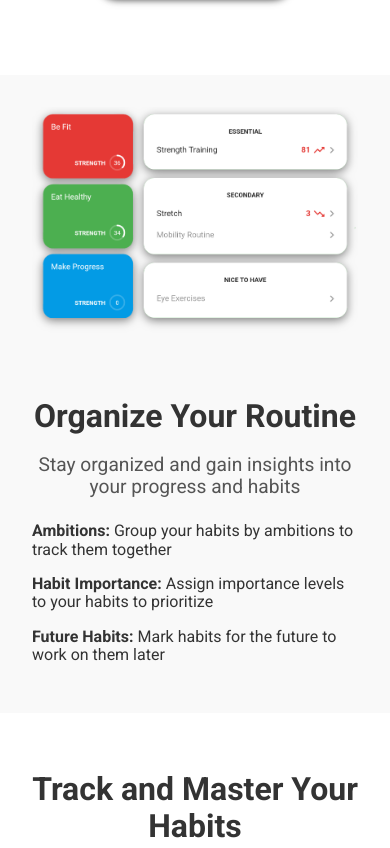
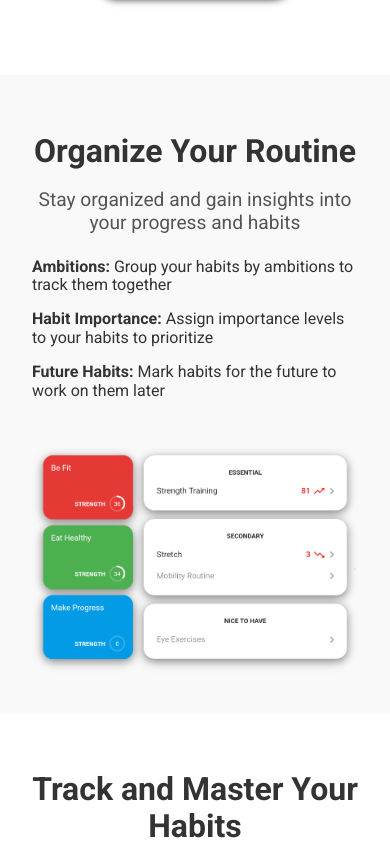
Before and after one commit to StefanDimov/ambition-habit-site, a website: page index.html in a window 390 px wide. Shown: the part 948-1796 px from the top of the page. Drawn offline with Linux system fonts and the light colour scheme.

Commit message:
Feature section mobile order;

```diff
--- a/index.css
+++ b/index.css
@@ -1,6 +1,6 @@
 /* Fonts ---------------------------------------------------------------------- */
 
-@import url('https://fonts.googleapis.com/css2?family=Roboto:ital,wght@0,100;0,300;0,400;0,500;0,700;0,900;1,100;1,300;1,400;1,500;1,700;1,900&display=swap');
+@import url("https://fonts.googleapis.com/css2?family=Roboto:ital,wght@0,100;0,300;0,400;0,500;0,700;0,900;1,100;1,300;1,400;1,500;1,700;1,900&display=swap");
 
 /* Vars --------------------------------------------------------------------- */
 
@@ -10,7 +10,7 @@
   --color-secondary: #555;
 
   /* Background */
-    --primary-background-color: #FFF;
+  --primary-background-color: #fff;
   --secondary-background-color: #f9f9f9;
 
   /* Paddings */
@@ -212,8 +212,15 @@ body {
   .feature-text p {
     text-align: center;
   }
+
+  .feature-text {
+    order: 1;
   }
 
+  .feature-image {
+    order: 2;
+  }
+}
 
 /* CTA Section --------------------------------------------------------------------- */
 .cta-section {
@@ -236,7 +243,6 @@ body {
   font-size: var(--font-size-large);
   margin-bottom: var(--double-padding);
 }
-
 
 /* Other Features Section --------------------------------------------------------------------- */
 .other-features {
```
Lines whose indentation alone changed are shown as unchanged.
